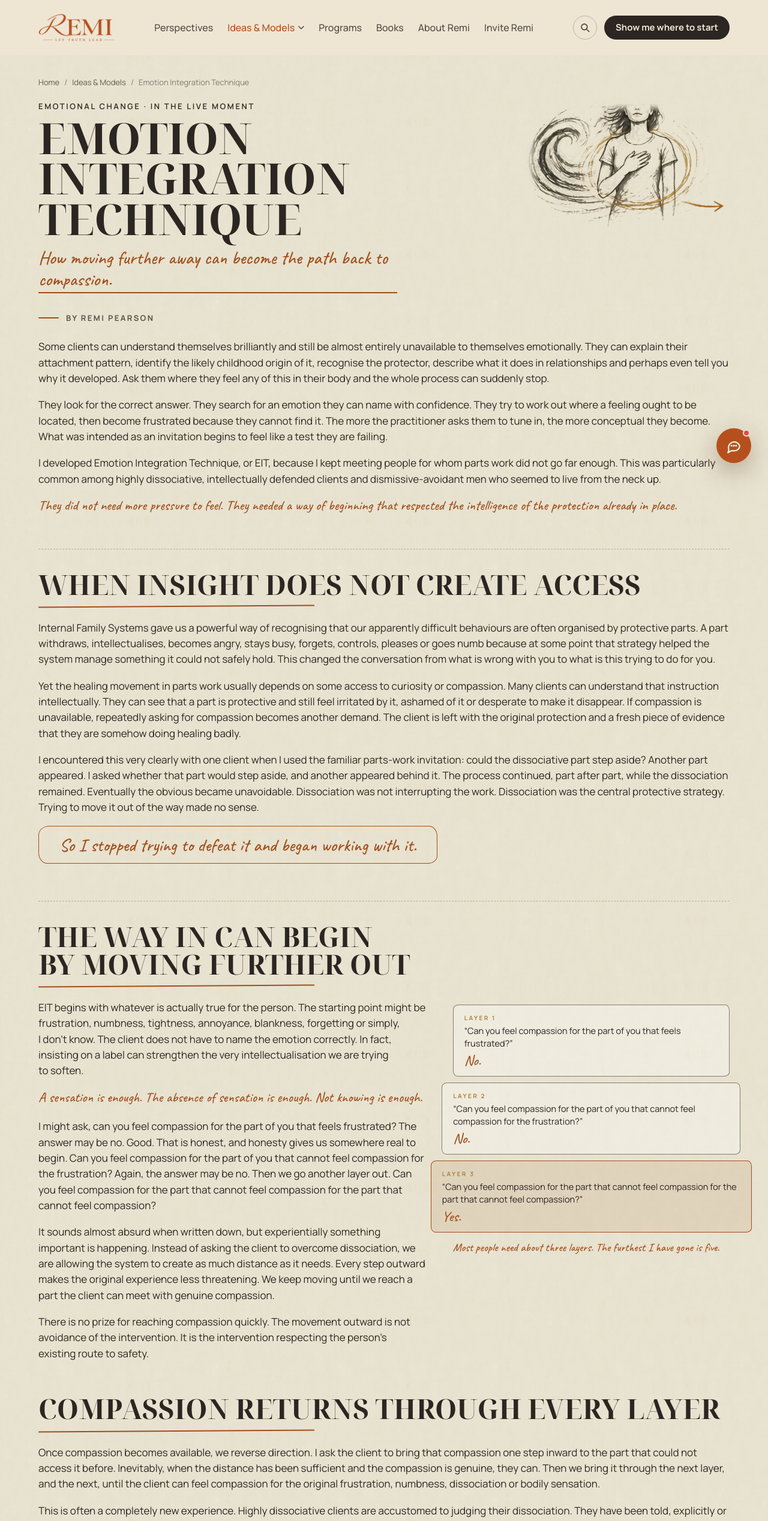
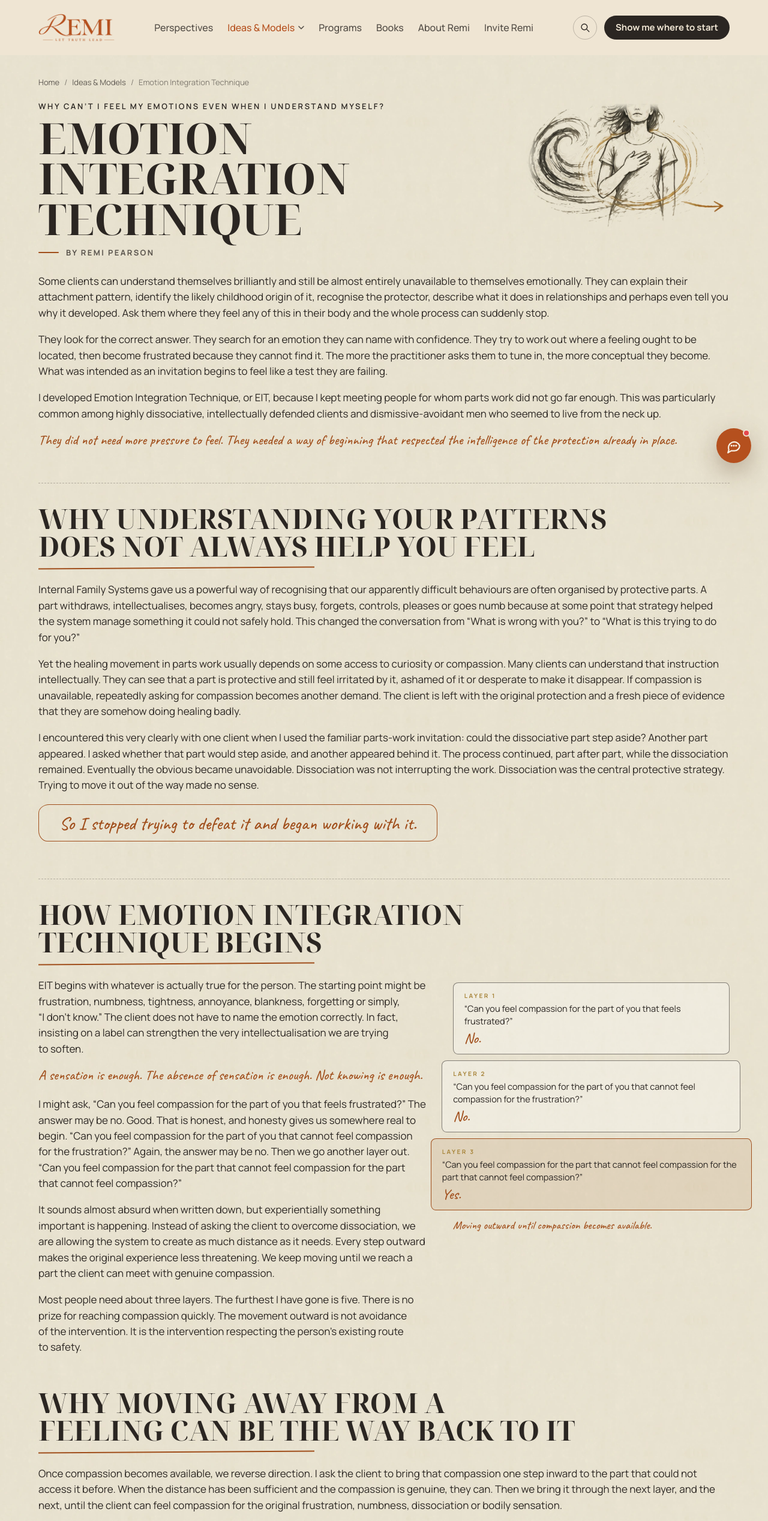
Before and after one commit to TechOptionz/remi, a Next.js app: page /ideas-models/emotion-integration-technique in a window 1280 px wide. Shown: the top 2536 px of the page at 60% size. Built offline with nearby package versions, Linux system fonts and the light colour scheme.

Commit message:
update: emotion integration technique

```diff
--- a/src/app/ideas-models/emotion-integration-technique/page.tsx
+++ b/src/app/ideas-models/emotion-integration-technique/page.tsx
@@ -9,7 +9,7 @@ import EitCapacity from '@/components/eit/EitCapacity';
 import EitClose from '@/components/eit/EitClose';
 
 export const metadata: Metadata = {
-  title: 'Emotion Integration Technique — Remi Pearson',
+  title: 'Why Can’t I Feel My Emotions Even When I Understand Myself? Emotion Integration Technique — Remi Pearson',
   description: 'How moving further away can become the path back to compassion. Remi Pearson’s Emotion Integration Technique for highly dissociative, intellectually defended clients: move outward until compassion is available, carry it back inward, then move underneath.',
 };
 
--- a/src/components/eit/EitCapacity.tsx
+++ b/src/components/eit/EitCapacity.tsx
@@ -1,10 +1,10 @@
 import { Body, H3, Hand, Panel, Part } from '@/components/ideas/ui';
 
-// COMPASSION AND CAPACITY ARE THE MECHANISM + INTEGRATION IS A RETURN TO WHOLENESS
+// HOW COMPASSION BUILDS EMOTIONAL CAPACITY + WHAT DOES IT MEAN TO INTEGRATE AN EMOTION?
 export default function EitCapacity() {
   return (
     <Part n={5}>
-      <H3 v={['left', 'rule']}>Compassion and capacity are the mechanism</H3>
+      <H3 v={['left', 'rule']}>How compassion builds emotional capacity</H3>
       <div className="triad-prose">
         <Body>Is compassion the mechanism of EIT, or is capacity? Both. Compassion is the experience that becomes available. Capacity is what expands because the person can remain with an experience they previously had to avoid, suppress or push outside themselves.</Body>
         <Body>Emotional capacity, as I understand it, means I can be with my uncomfortable feeling. I do not have to enjoy sadness or grief. I do not have to romanticise loneliness. I can stay in relationship with myself while the feeling is present. If I can feel compassion for my sadness, loneliness or grief, I am feeling compassion for myself. My emotional bandwidth has expanded.</Body>
@@ -14,7 +14,7 @@ export default function EitCapacity() {
       </div>
 
       <Panel tone="dark" className="centre-panel real-panel">
-        <H3 className="panel-title centre-title">Integration is a return to wholeness</H3>
+        <H3 className="panel-title centre-title">What does it mean to integrate an emotion?</H3>
         <p className="panel-body">I believe wholeness is our natural state. We do not manufacture it through enough personal development. We notice it as we bring back into the fold what we previously had to exclude. Integration means welcoming the emotions that were pushed away, shut down or suppressed and meeting them with compassion rather than judgement.</p>
         <p className="panel-body">Every emotion belongs. Every emotion developed within a context and serves a purpose. Protection makes sense because it organised around experiences the person could not safely tolerate at the time. The work is not to cut away the branches of the tree. The work is to become capable of being with what is underneath them.</p>
         <p className="panel-body">A client has integrated an emotion when they can remain with it without becoming overwhelmed, rejecting it, disappearing into analysis or requiring a protector to take over immediately. The emotion can move through the person without becoming an identity or an emergency. What was previously exiled becomes part of the whole again.</p>
--- a/src/components/eit/EitClose.tsx
+++ b/src/components/eit/EitClose.tsx
@@ -2,11 +2,11 @@ import Link from 'next/link';
 import { Body, Box, Btn, H3, Hand, Panel, Part } from '@/components/ideas/ui';
 import { EIT_TRAINING_HREF, RELATED } from '@/content/eit';
 
-// A PRECISE INTERVENTION + THE ROUTE HOME IS COMPASSION + practitioner training + related ideas
+// WHO IS EIT FOR? + THE ROUTE HOME IS COMPASSION + practitioner training + related ideas
 export default function EitClose() {
   return (
     <Part n={6}>
-      <H3 v={['left', 'rule']}>A precise intervention for a particular challenge</H3>
+      <H3 v={['left', 'rule']}>Who is Emotion Integration Technique for?</H3>
       <div className="triad-prose">
         <Body>Not every client needs EIT. Many people can locate an emotion, access compassion and work directly with their parts. EIT was developed for the clients who cannot get to that first step without becoming more stressed, self-conscious or intellectualised. It is especially useful where dissociation, avoidance and conceptual thinking have become dominant protective strategies.</Body>
         <Body>The technique is simple to describe, but it requires practitioner skill. The practitioner must recognise protection, work with light Ericksonian trance, pace the movement without force, listen for when compassion is genuine, and know when to move outward, return inward or drop beneath the presenting layer. This is not an exercise I recommend as casual self-inquiry. The softness of the process depends on the quality of the facilitation.</Body>
@@ -22,7 +22,7 @@ export default function EitClose() {
       </div>
 
       <Panel tone="rust" className="triad-cta">
-        <H3 className="panel-title">Practitioner training</H3>
+        <H3 className="panel-title">Emotion Integration Technique practitioner training</H3>
         <p className="panel-body panel-body--center">If you are a practitioner, therapist or coach who would love to access this model, explore the blended practitioner training I will offer once each year, combining Internal Family Systems for practitioners with Emotion Integration Technique.</p>
         <div className="panel-actions"><Btn href={EIT_TRAINING_HREF} v={['outline']}>Explore practitioner training</Btn></div>
       </Panel>
--- a/src/components/eit/EitInsight.tsx
+++ b/src/components/eit/EitInsight.tsx
@@ -1,12 +1,12 @@
 import { Body, H3, Hand, Part } from '@/components/ideas/ui';
 
-// WHEN INSIGHT DOES NOT CREATE ACCESS — parts work, the limit of asking for compassion, the part that would not step aside
+// WHY UNDERSTANDING YOUR PATTERNS DOES NOT ALWAYS HELP YOU FEEL — parts work, the limit of asking for compassion, the part that would not step aside
 export default function EitInsight() {
   return (
     <Part n={2}>
-      <H3 v={['left', 'rule']}>When insight does not create access</H3>
+      <H3 v={['left', 'rule']}>Why understanding your patterns does not always help you feel</H3>
       <div className="triad-prose">
-        <Body>Internal Family Systems gave us a powerful way of recognising that our apparently difficult behaviours are often organised by protective parts. A part withdraws, intellectualises, becomes angry, stays busy, forgets, controls, pleases or goes numb because at some point that strategy helped the system manage something it could not safely hold. This changed the conversation from what is wrong with you to what is this trying to do for you.</Body>
+        <Body>Internal Family Systems gave us a powerful way of recognising that our apparently difficult behaviours are often organised by protective parts. A part withdraws, intellectualises, becomes angry, stays busy, forgets, controls, pleases or goes numb because at some point that strategy helped the system manage something it could not safely hold. This changed the conversation from “What is wrong with you?” to “What is this trying to do for you?”</Body>
         <Body>Yet the healing movement in parts work usually depends on some access to curiosity or compassion. Many clients can understand that instruction intellectually. They can see that a part is protective and still feel irritated by it, ashamed of it or desperate to make it disappear. If compassion is unavailable, repeatedly asking for compassion becomes another demand. The client is left with the original protection and a fresh piece of evidence that they are somehow doing healing badly.</Body>
         <Body>I encountered this very clearly with one client when I used the familiar parts-work invitation: could the dissociative part step aside? Another part appeared. I asked whether that part would step aside, and another appeared behind it. The process continued, part after part, while the dissociation remained. Eventually the obvious became unavoidable. Dissociation was not interrupting the work. Dissociation was the central protective strategy. Trying to move it out of the way made no sense.</Body>
       </div>
--- a/src/components/eit/EitIntro.tsx
+++ b/src/components/eit/EitIntro.tsx
@@ -10,9 +10,8 @@ export default function EitIntro() {
         <Link href="/ideas-models">Ideas &amp; Models</Link><span aria-hidden="true">/</span>
         <span aria-current="page">Emotion Integration Technique</span>
       </nav>
-      <p className="ideas-eyebrow">Emotional change · In the live moment</p>
+      <p className="ideas-eyebrow">Why Can’t I Feel My Emotions Even When I Understand Myself?</p>
       <PartHead n={1} title="Emotion Integration Technique" aside={<Art name="p4-woman" className="dsr-head-art" />}>
-        <Hand v={['underline']}>How moving further away can become the path back to compassion.</Hand>
         <p className="chapter-byline">By Remi Pearson</p>
       </PartHead>
       <div className="triad-prose">
--- a/src/components/eit/EitOutward.tsx
+++ b/src/components/eit/EitOutward.tsx
@@ -14,30 +14,30 @@ function Layers() {
           </li>
         ))}
       </ol>
-      <figcaption className="ladder-cap">Most people need about three layers. The furthest I have gone is five.</figcaption>
+      <figcaption className="ladder-cap">Moving outward until compassion becomes available.</figcaption>
     </figure>
   );
 }
 
-// THE WAY IN CAN BEGIN BY MOVING FURTHER OUT + COMPASSION RETURNS THROUGH EVERY LAYER
+// HOW EMOTION INTEGRATION TECHNIQUE BEGINS + WHY MOVING AWAY FROM A FEELING CAN BE THE WAY BACK TO IT
 export default function EitOutward() {
   return (
     <Part n={3}>
-      <H3 v={['left', 'rule']}>The way in can begin by moving further out</H3>
+      <H3 v={['left', 'rule']}>How Emotion Integration Technique begins</H3>
       <div className="dsr-grid">
         <div className="triad-prose">
-          <Body>EIT begins with whatever is actually true for the person. The starting point might be frustration, numbness, tightness, annoyance, blankness, forgetting or simply, I don’t know. The client does not have to name the emotion correctly. In fact, insisting on a label can strengthen the very intellectualisation we are trying to soften.</Body>
+          <Body>EIT begins with whatever is actually true for the person. The starting point might be frustration, numbness, tightness, annoyance, blankness, forgetting or simply, “I don’t know.” The client does not have to name the emotion correctly. In fact, insisting on a label can strengthen the very intellectualisation we are trying to soften.</Body>
           <Hand v={['sm']}>A sensation is enough. The absence of sensation is enough. Not knowing is enough.</Hand>
-          <Body>I might ask, can you feel compassion for the part of you that feels frustrated? The answer may be no. Good. That is honest, and honesty gives us somewhere real to begin. Can you feel compassion for the part of you that cannot feel compassion for the frustration? Again, the answer may be no. Then we go another layer out. Can you feel compassion for the part that cannot feel compassion for the part that cannot feel compassion?</Body>
+          <Body>I might ask, “Can you feel compassion for the part of you that feels frustrated?” The answer may be no. Good. That is honest, and honesty gives us somewhere real to begin. “Can you feel compassion for the part of you that cannot feel compassion for the frustration?” Again, the answer may be no. Then we go another layer out. “Can you feel compassion for the part that cannot feel compassion for the part that cannot feel compassion?”</Body>
           <Body>It sounds almost absurd when written down, but experientially something important is happening. Instead of asking the client to overcome dissociation, we are allowing the system to create as much distance as it needs. Every step outward makes the original experience less threatening. We keep moving until we reach a part the client can meet with genuine compassion.</Body>
-          <Body>There is no prize for reaching compassion quickly. The movement outward is not avoidance of the intervention. It is the intervention respecting the person’s existing route to safety.</Body>
+          <Body>Most people need about three layers. The furthest I have gone is five. There is no prize for reaching compassion quickly. The movement outward is not avoidance of the intervention. It is the intervention respecting the person’s existing route to safety.</Body>
         </div>
         <Layers />
       </div>
 
-      <H3 v={['left', 'rule']}>Compassion returns through every layer</H3>
+      <H3 v={['left', 'rule']}>Why moving away from a feeling can be the way back to it</H3>
       <div className="triad-prose">
-        <Body>Once compassion becomes available, we reverse direction. I ask the client to bring that compassion one step inward to the part that could not access it before. Inevitably, when the distance has been sufficient and the compassion is genuine, they can. Then we bring it through the next layer, and the next, until the client can feel compassion for the original frustration, numbness, dissociation or bodily sensation.</Body>
+        <Body>Once compassion becomes available, we reverse direction. I ask the client to bring that compassion one step inward to the part that could not access it before. When the distance has been sufficient and the compassion is genuine, they can. Then we bring it through the next layer, and the next, until the client can feel compassion for the original frustration, numbness, dissociation or bodily sensation.</Body>
         <Body>This is often a completely new experience. Highly dissociative clients are accustomed to judging their dissociation. They have been told, explicitly or implicitly, that they are cut off, too defended, emotionally unavailable, broken or difficult to reach. They may have spent years trying to fix this part of themselves. EIT allows them to encounter the dissociation as something worthy of compassion.</Body>
         <Hand v={['sm']}>What has always been treated as the problem is finally understood as protection.</Hand>
         <Body>That softens the entire frame. There is often rigidity in dismissive-avoidant and highly intellectual defences, a constant sorting of experience into right and wrong, sensible and irrational, acceptable and unacceptable. This narrow lens is not evidence that the person lacks feeling. It is often evidence that feeling became unsafe enough to require a highly controlled relationship with life. Compassion introduces another possibility. The system no longer has to choose between control and overwhelm.</Body>
--- a/src/components/eit/EitUnderneath.tsx
+++ b/src/components/eit/EitUnderneath.tsx
@@ -4,11 +4,11 @@ import { ROOTS } from '@/content/eit';
 
 const TREE_ALT = 'You’re not overreacting. You’re protecting an old wound. A tree at sunset. What people see, in the branches: defensiveness, anger, withdrawal, people-pleasing, chasing. What the pattern is protecting, in the roots: fear, hurt, loneliness, grief, shame. The reaction is the branch. The unintegrated emotion is the root. Stop fighting the behaviour. Integrate what it has been protecting.';
 
-// THEN WE MOVE UNDERNEATH — outward, inward, then down; grief and shame at the roots; the EIT tree
+// WHAT LIES BENEATH EMOTIONAL AVOIDANCE AND PROTECTIVE BEHAVIOUR? — outward, inward, then down; grief and shame at the roots; the EIT tree
 export default function EitUnderneath() {
   return (
     <Part n={4}>
-      <H3 v={['left', 'rule']}>Then we move underneath</H3>
+      <H3 v={['left', 'rule']}>What lies beneath emotional avoidance and protective behaviour?</H3>
       <div className="dsr-grid">
         <div className="triad-prose">
           <Body>Once the client can remain compassionately connected to the original presentation, we ask what is underneath it. If the starting point was frustration, sadness may appear. If sadness cannot yet be met with compassion, we move outward again until compassion becomes available, then carry it back inward. Under sadness there may be loneliness. Under loneliness, grief. The same movement repeats: outward, inward, then down.</Body>
--- a/src/content/eit.ts
+++ b/src/content/eit.ts
@@ -1,5 +1,5 @@
 // Content for the Emotion Integration Technique page (/ideas-models/emotion-integration-technique): the lists it renders.
-// Headings and body copy live in components/eit/. Source: "Emotion Integration Technique by Remi Pearson" copy deck.
+// Headings and body copy live in components/eit/. Source: "EIT" article (Sept 2026).
 
 export const EIT_PAGE_HREF = '/ideas-models/emotion-integration-technique';
 
```
